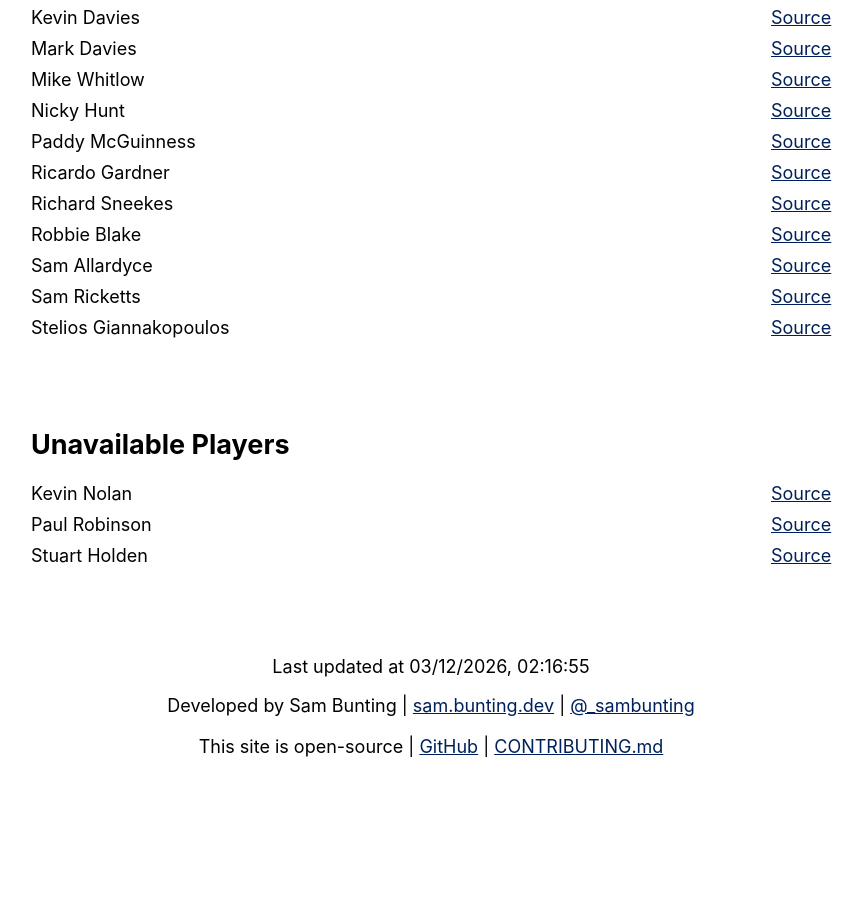
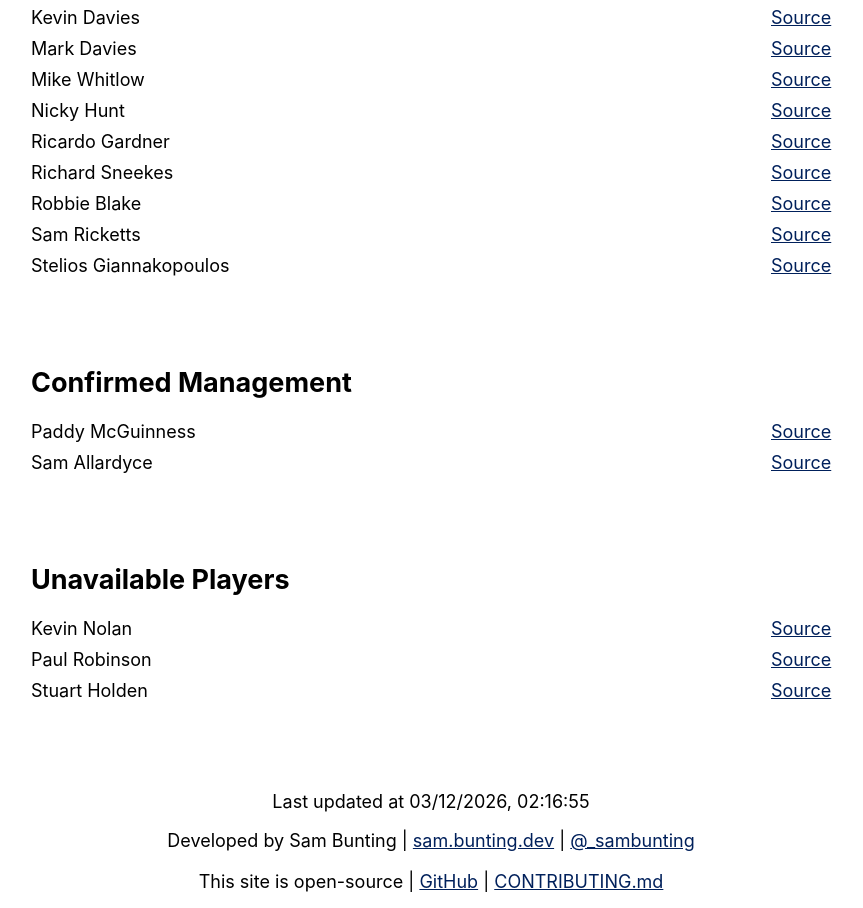
Before and after one commit to sambunting/match-for-mnd, a Gatsby site: page / in a window 1280 px wide. Shown: the part 721-1629 px from the top of the page, without its empty margins (209-1072 px from the left). Before the commit the page ends 1526 px from the top, so only its background shows below. Built offline with nearby package versions, Linux system fonts and the light colour scheme; Gatsby itself is replaced by a stand-in of ours.

Commit message:
feat: split players and management

```diff
--- a/gatsby-config.js
+++ b/gatsby-config.js
@@ -16,7 +16,7 @@ const loadPlayers = () => {
 
 module.exports = {
     siteMetadata: {
-        siteUrl: `https://www.yourdomain.tld`,
+        siteUrl: `https://match-for-mnd.netlify.app`,
         players: loadPlayers(),
         lastUpdated: new Date().toLocaleString('en-gb'),
     },
--- a/players/paddy_mcguinness.json
+++ b/players/paddy_mcguinness.json
@@ -1,5 +1,6 @@
 {
   "name": "Paddy McGuinness",
   "status": "Confirmed",
-  "source": "https://www.theboltonnews.co.uk/news/19703762.bolton-wanderers-legends---jay-jay-okocha-ivan-campo---feature-fundraiser/"
+  "source": "https://www.theboltonnews.co.uk/news/19703762.bolton-wanderers-legends---jay-jay-okocha-ivan-campo---feature-fundraiser/",
+  "role": "manager"
 }
--- a/players/sam_allardyce.json
+++ b/players/sam_allardyce.json
@@ -1,5 +1,6 @@
 {
   "name": "Sam Allardyce",
   "status": "Confirmed",
-  "source": "https://www.bwfc.co.uk/news/2021/october/allardyce-back-as-the-boss/"
+  "source": "https://www.bwfc.co.uk/news/2021/october/allardyce-back-as-the-boss/",
+  "role": "manager"
 }
--- a/src/pages/index.js
+++ b/src/pages/index.js
@@ -38,9 +38,7 @@ const PageStyles = styled.div`
 `
 
 // markup
-const IndexPage = (props) => {
-  console.log(props);
-
+const IndexPage = () => {
   const data = useStaticQuery(graphql`
     query {
       site {
@@ -50,13 +48,17 @@ const IndexPage = (props) => {
             name
             status
             source
+            role
           }
         }
       }
     }
   `)
 
-  const confirmedPlayers = data.site.siteMetadata.players.filter((x) => x.status === "Confirmed")
+  console.log(data);
+
+  const confirmedPlayers = data.site.siteMetadata.players.filter((x) => x.status === "Confirmed" && x.role !== 'manager')
+  const confirmedManagement = data.site.siteMetadata.players.filter((x) => x.status === "Confirmed" && x.role === 'manager')
   const unavailablePlayers = data.site.siteMetadata.players.filter((x) => x.status === "Unavailable")
 
   return (
@@ -71,6 +73,11 @@ const IndexPage = (props) => {
         </section>
 
         <section>
+          <h2>Confirmed Management</h2>
+          <Table data={confirmedManagement} />
+        </section>
+
+        <section>
           <h2>Unavailable Players</h2>
           <Table data={unavailablePlayers} />
         </section>
```
